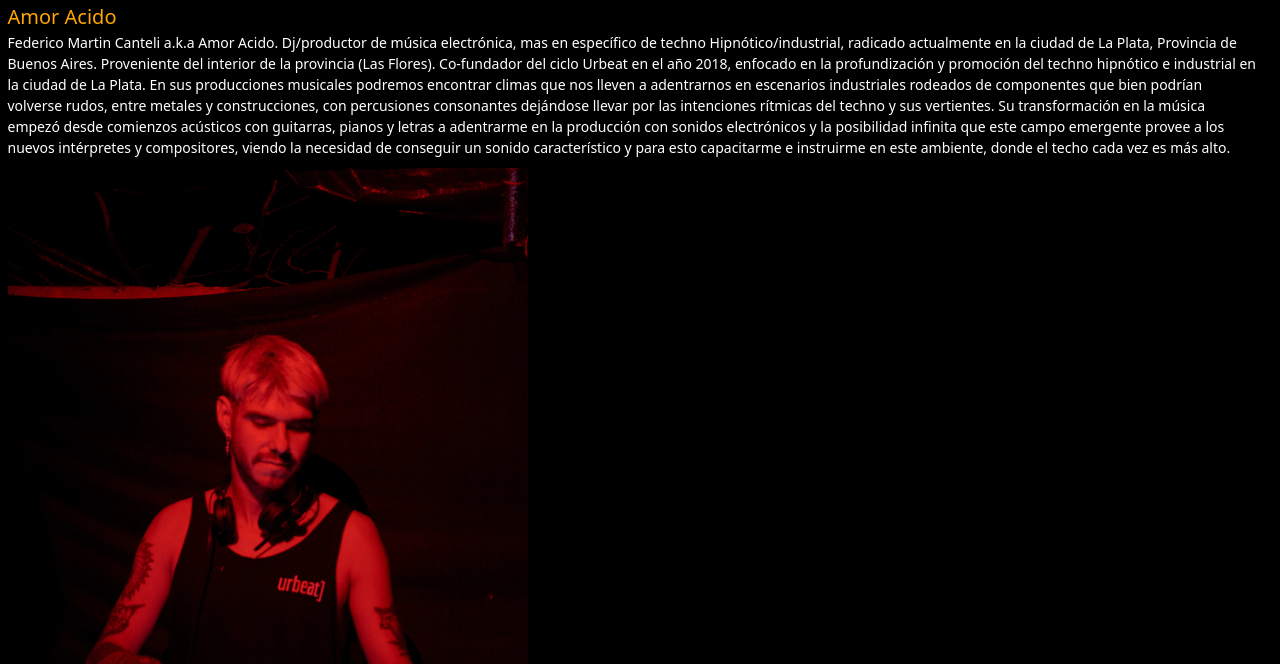
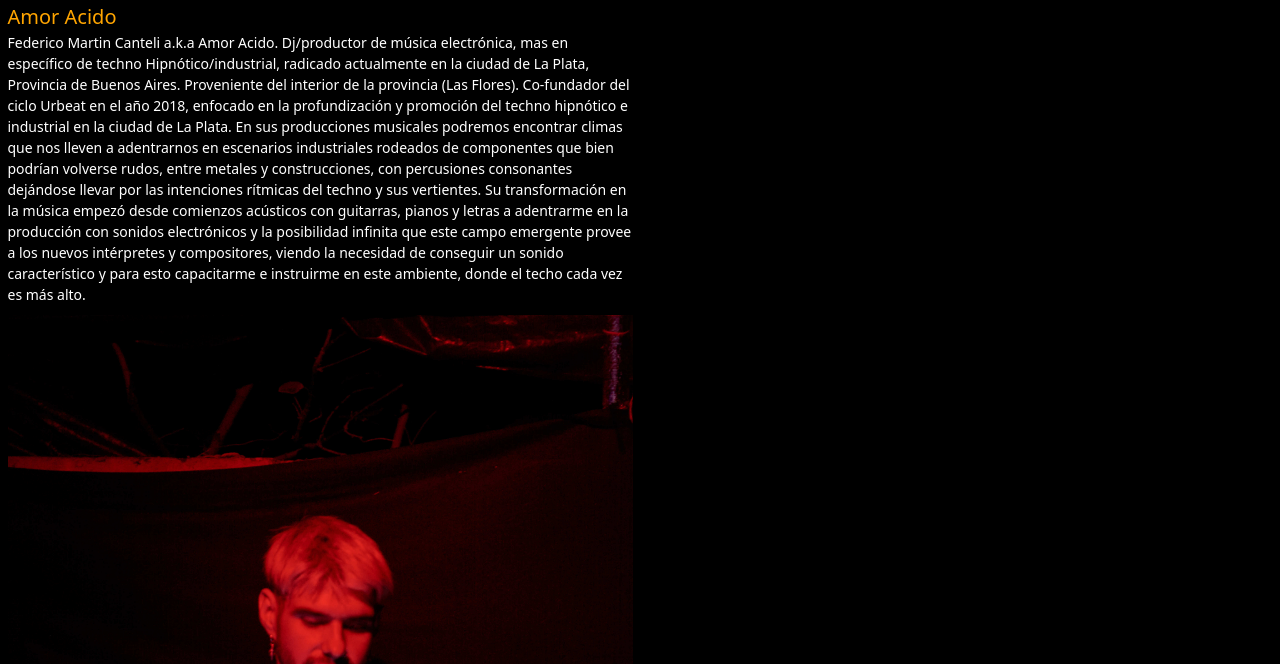
Before and after one commit to lautaromorua/urbeat_page, a website: page Paginas/Artistas.html in a window 1280 px wide. Shown: the part 336-1000 px from the top of the page. Drawn offline with Linux system fonts and the light colour scheme.

Commit message:
alineacion artistas

```diff
--- a/Paginas/Artistas.html
+++ b/Paginas/Artistas.html
@@ -60,17 +60,15 @@
             <main class="row">
                 <h1 class="estilo__Titulos">Artistas</h1>
                         <div data-bs-spy="scroll" data-bs-target="#navbar2" data-bs-offset="0" class="scrollspy-example" tabindex="0" id="estiloArtistas">
-                                    <div class="">
+                                    <div>
                                         <a href="#" id="AmorAcido">Amor Acido</a>
-                                        <p>
+                                        <p class="col-12 col-md-6 col-lg-6">
                                         Federico Martin Canteli a.k.a Amor Acido. Dj/productor de música electrónica, mas en específico de techno Hipnótico/industrial,  radicado actualmente en la ciudad de La Plata, Provincia de Buenos Aires. Proveniente del interior de la provincia (Las Flores).
                                         Co-fundador del ciclo Urbeat en el año 2018, enfocado en la profundización y promoción del techno hipnótico e industrial en la ciudad de La Plata.
                                         En sus producciones musicales podremos encontrar climas que nos lleven a adentrarnos en escenarios industriales rodeados de componentes que bien podrían volverse rudos, entre metales y construcciones, con percusiones consonantes dejándose llevar por las intenciones rítmicas del techno  y sus vertientes.
                                         Su transformación en la música empezó desde comienzos acústicos con guitarras, pianos y letras a  adentrarme en la producción con sonidos electrónicos y la posibilidad infinita que este campo emergente provee a los nuevos intérpretes y compositores, viendo la necesidad de conseguir un sonido característico y para esto capacitarme e instruirme en este ambiente, donde el techo cada vez es más alto.
                                         </p>
-                                    </div>
-                                    <div class="col-12 col-lg-5 d-flex">
-                                    <img class="img-fluid" src="../ImgJpg/Fd.jpg" alt="Amor Acido">
+                                        <img class="img-fluid col-12 col-lg-6 d-flex justify-content-lg-end" src="../ImgJpg/Fd.jpg" alt="Amor Acido">
                                     </div>
                                     <div>
                                         <a href="#" id="JoaquinRey">Joaquin Rey</a>
```
